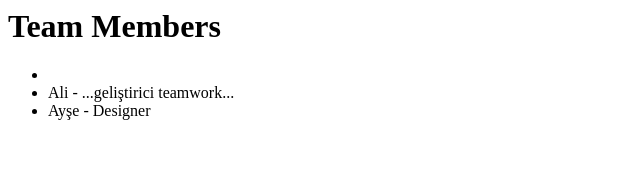
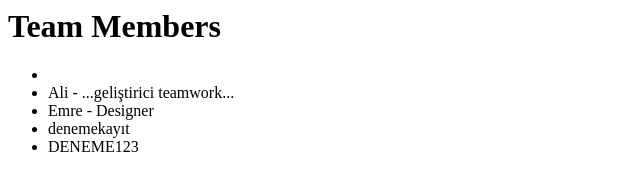
Before and after one commit to Alikodal1/teamwork, a plain HTML site: page team.html in a window 1280 px wide. Shown: the whole page, without its empty margins (0-640 px from the left). Drawn offline with Linux system fonts and the light colour scheme.

Commit message:
Change emre title123

```diff
--- a/team.html
+++ b/team.html
@@ -11,7 +11,9 @@
 <ul>
 <li>
 <li>Ali -  ...geliştirici teamwork...</li>
-<li>Ayşe - Designer</li>
+<li>Emre - Designer</li>
+<li>denemekayıt</li>
+<li>DENEME123</li>
 </ul>
 
 </body>
```
